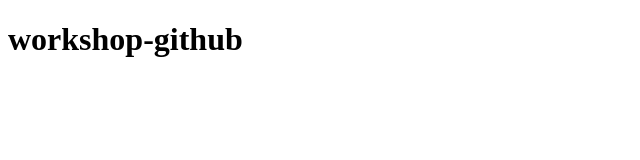
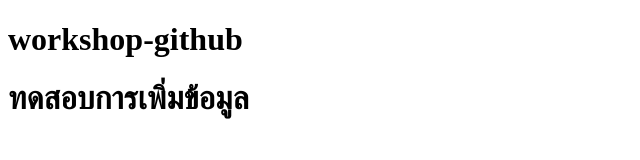
Before and after one commit to ixora203/workshop-gitup, a plain HTML site: page index.html in a window 1280 px wide. Shown: the whole page, without its empty margins (0-640 px from the left). Drawn offline with Linux system fonts and the light colour scheme.

Commit message:
ทดสอบการเพิ่มข้อมูล

```diff
--- a/index.html
+++ b/index.html
@@ -7,5 +7,6 @@
 </head>
 <body>
     <h1>workshop-github</h1>
+    <h1>ทดสอบการเพิ่มข้อมูล</h1>
 </body>
 </html>
```
